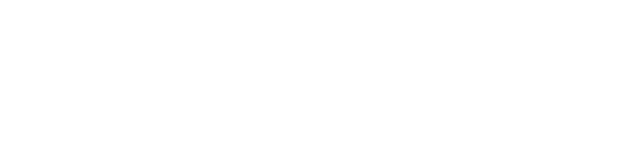
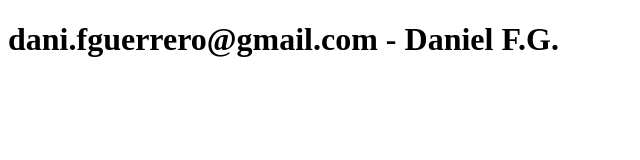
Before and after one commit to fiddly-digits/Practica4, a plain HTML site: page index.html in a window 1280 px wide. Shown: the whole page, without its empty margins (0-640 px from the left). Drawn offline with Linux system fonts and the light colour scheme.

Commit message:
Daniel F.G.

```diff
--- a/index.html
+++ b/index.html
@@ -7,6 +7,6 @@
     <title>Document</title>
 </head>
 <body>
-
+	<h1> dani.fguerrero@gmail.com - Daniel F.G.
 </body>
 </html>
```
